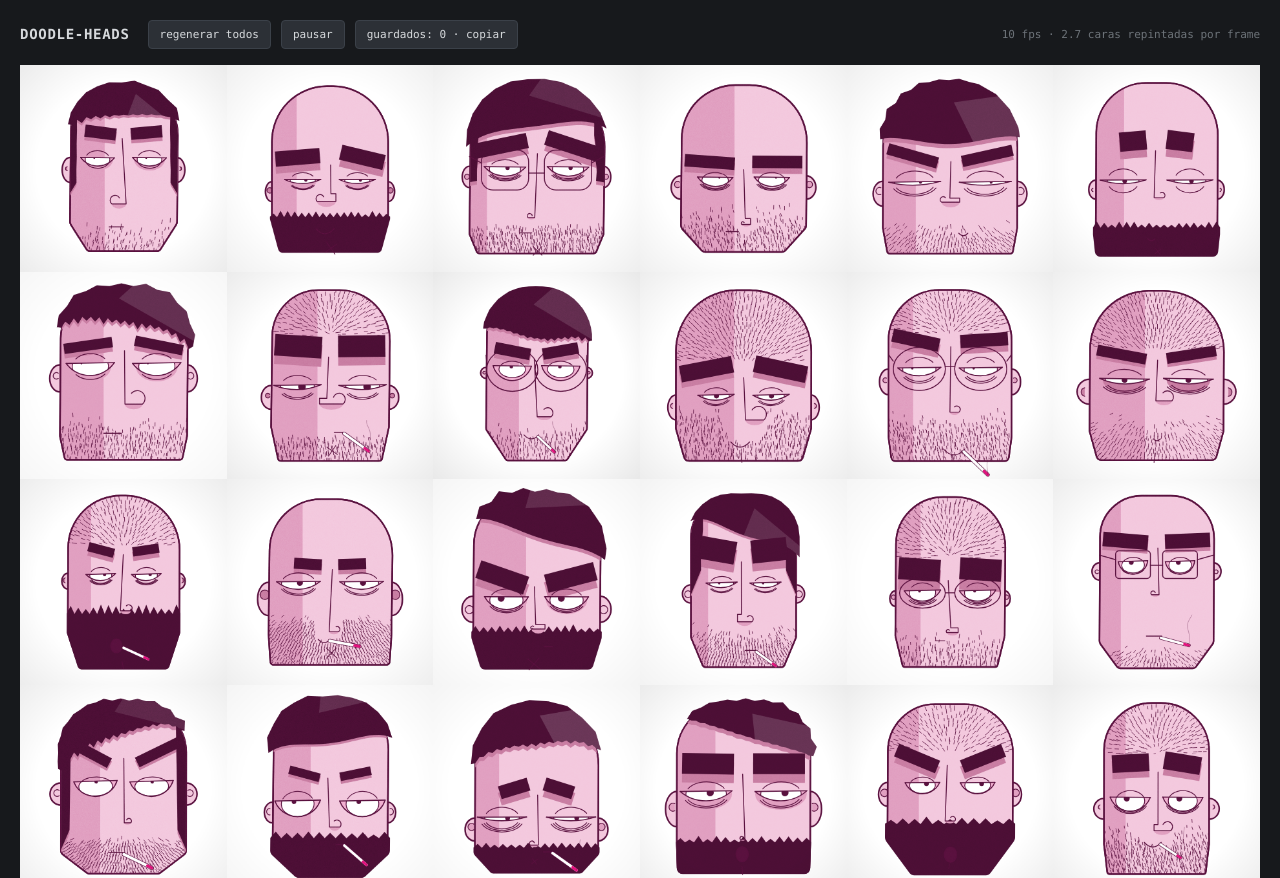
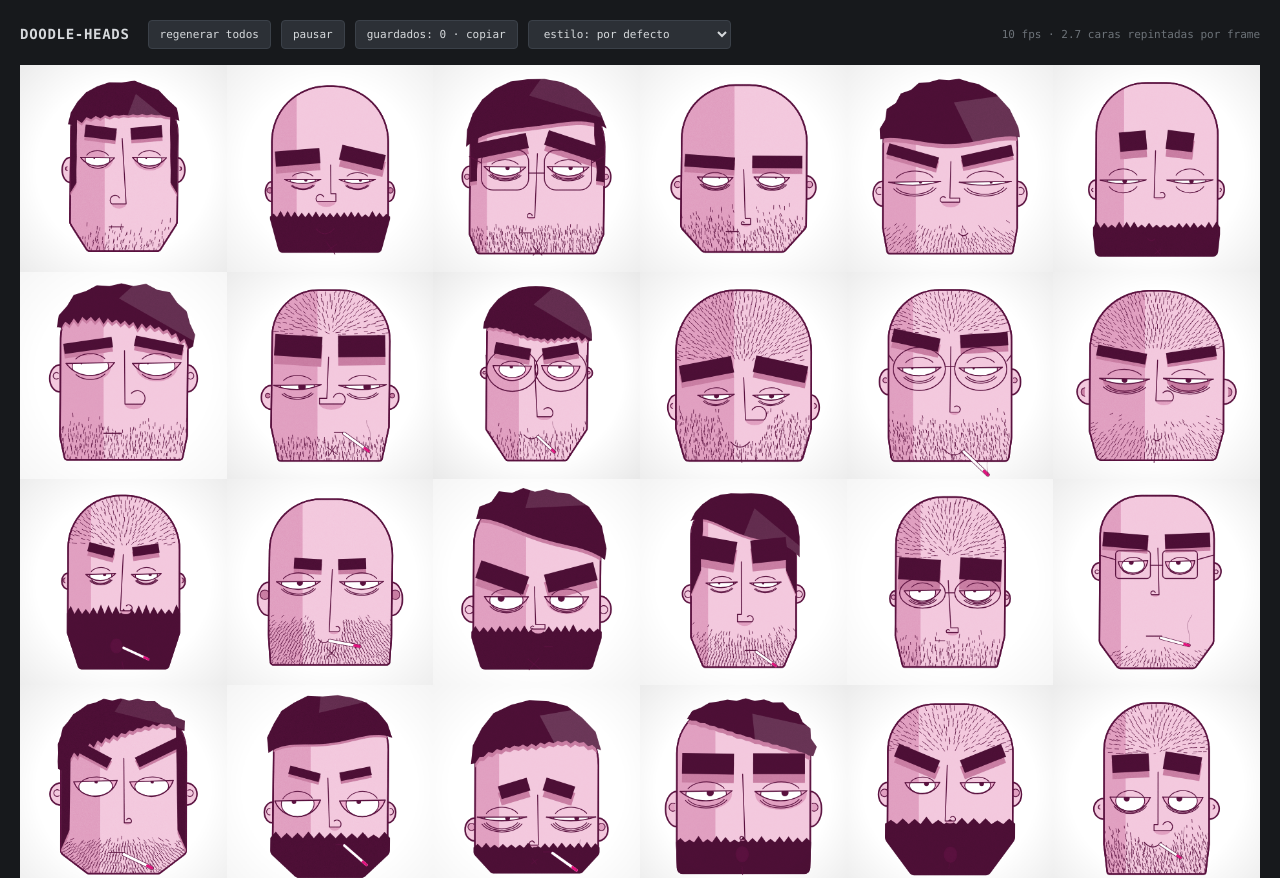
Before and after one commit to industriapolo/doodle-heads, a plain HTML site: page index.html in a window 1280 px wide. Shown: the top 878 px of the page. Drawn offline with Linux system fonts and the light colour scheme; animation ran at ten frames a second.

Commit message:
Selector de fuente de estilo en el index
El estilo del index dependia de un cable invisible: localStorage del composer, que es
POR ORIGEN (8080 y 8137 son almacenes distintos) y solo se lee al cargar — de ahi que
composer e index pudieran ensenar estilos distintos sin error alguno. El selector
«estilo» hace visible la fuente y permite elegir una configuracion con nombre del repo
(previews/configs.js), que no depende de origen ni de navegador. Cambia en caliente
manteniendo las seeds.

Co-Authored-By: Claude Fable 5 <noreply@anthropic.com>

```diff
--- a/index.html
+++ b/index.html
@@ -12,11 +12,11 @@
   }
   header { display: flex; align-items: center; gap: 10px; margin-bottom: 16px; flex-wrap: wrap; }
   h1 { font-size: 14px; font-weight: 600; margin: 0 8px 0 0; letter-spacing: .05em; text-transform: uppercase; }
-  button {
+  button, select {
     background: #2c3036; color: #d6d9dc; border: 1px solid #3b4149; border-radius: 4px;
     padding: 6px 11px; font: inherit; font-size: 11px; cursor: pointer;
   }
-  button:hover { background: #363b42; }
+  button:hover, select:hover { background: #363b42; }
   #fps { margin-left: auto; color: #6d7379; font-size: 11px; font-variant-numeric: tabular-nums; }
   /* Cards a hueso: sin gap, sin radio — con esquinas redondeadas asomarían rendijas de
      fondo entre celdas contiguas. El tamaño de celda puede variar; los huecos no.
@@ -50,6 +50,7 @@
   <button id="regen">regenerar todos</button>
   <button id="pause">pausar</button>
   <button id="saved">guardados: 0 · copiar</button>
+  <select id="estilo" title="De dónde salen las bandas de estilo"></select>
   <span id="fps"></span>
 </header>
 <div id="grid"></div>
@@ -63,16 +64,60 @@ import { makeCharacter, draw, paletteFor } from './src/core/character.js'
 import { getPalette } from './src/style/palettes.js'
 import { makeActor, startRig, overridesFor } from './src/anim/rig.js'
 import { drawSmoke } from './src/anim/smoke.js'
+import { CONFIGS } from './previews/configs.js'
 
 const COUNT = 30
 const CELL = 320 // resolución de dibujo; el CSS lo escala al hueco del grid
 
-// Si has estado afinando en compose, el grid final usa TUS bandas. Si no, las
-// declaradas en cada módulo.
-let bands = {}
-try {
-  bands = JSON.parse(localStorage.getItem('doodle-bands:compose') || '{}') || {}
-} catch {}
+// --- fuente de estilo -------------------------------------------------------
+// El selector «estilo» dice de dónde salen las bandas, porque hay tres fuentes y la
+// diferencia era invisible:
+//   · composer  — lo último afinado en compose.html. OJO: vive en localStorage, que es
+//     POR ORIGEN (localhost:8080 y :8137 son almacenes distintos) y se lee al cargar —
+//     afinar en compose pide recargar el index.
+//   · una configuración con nombre (previews/configs.js) — viaja con el repo, no
+//     depende de origen ni de navegador. Fuente de verdad recomendada.
+//   · por defecto — las bandas declaradas en cada módulo (composer vacío).
+const ESTILO_KEY = 'doodle-estilo:index'
+const estiloEl = document.getElementById('estilo')
+
+function composerBands() {
+  try {
+    return JSON.parse(localStorage.getItem('doodle-bands:compose') || '{}') || {}
+  } catch {
+    return {}
+  }
+}
+
+function resolveBands(choice) {
+  if (CONFIGS[choice]) return CONFIGS[choice].bands
+  return composerBands()
+}
+
+{
+  const hasComposer = Object.keys(composerBands()).length > 0
+  const auto = document.createElement('option')
+  auto.value = ''
+  auto.textContent = hasComposer ? 'estilo: composer' : 'estilo: por defecto'
+  estiloEl.append(auto)
+  for (const [n, c] of Object.entries(CONFIGS)) {
+    const o = document.createElement('option')
+    o.value = n
+    o.textContent = `estilo: ${c.label || n}`
+    estiloEl.append(o)
+  }
+  const saved = localStorage.getItem(ESTILO_KEY)
+  if (saved && CONFIGS[saved]) estiloEl.value = saved
+}
+
+let bands = resolveBands(estiloEl.value)
+
+estiloEl.addEventListener('change', () => {
+  localStorage.setItem(ESTILO_KEY, estiloEl.value)
+  bands = resolveBands(estiloEl.value)
+  // mismas seeds, bandas nuevas: cambia el estilo sin cambiar de personajes
+  for (const a of actors) reseed(a, a.seed)
+})
 
 const fallback = getPalette('magenta')
 // El aislamiento de cada cara vive AQUÍ, dentro del dibujo: 7% de margen por lado, en
```
